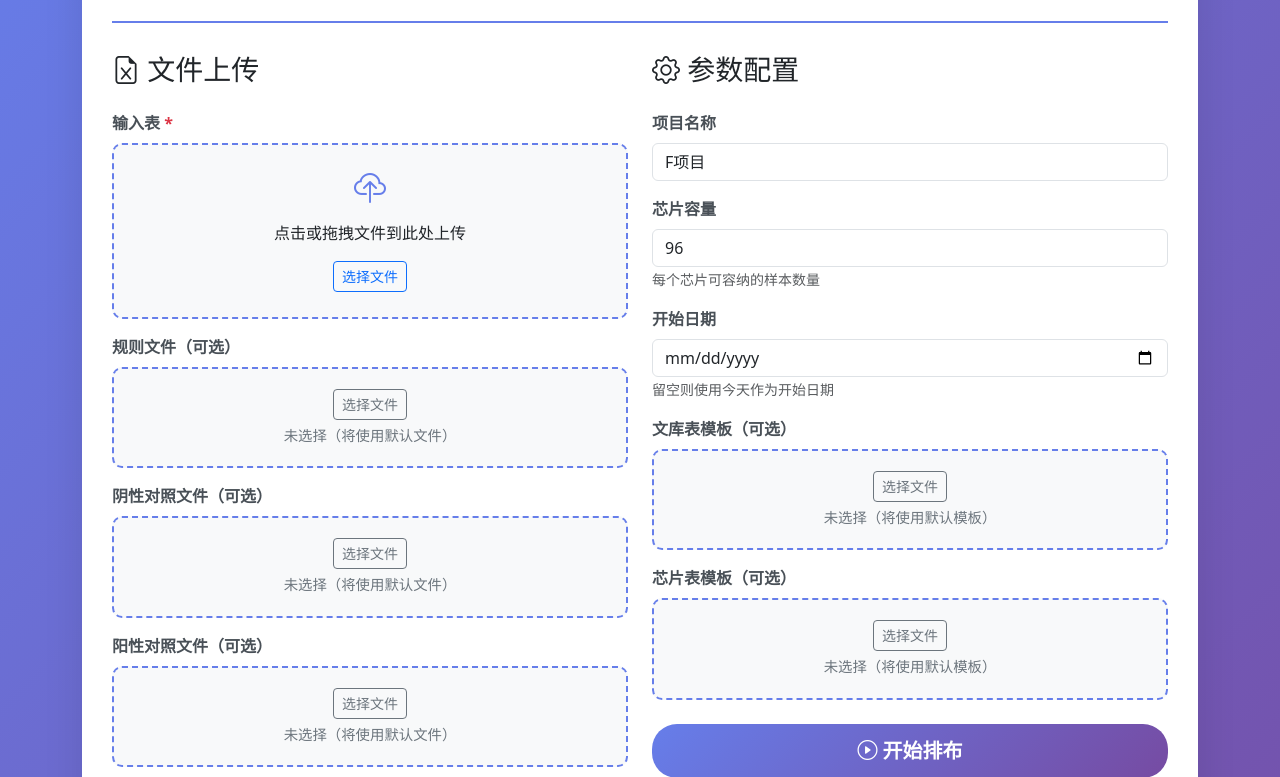
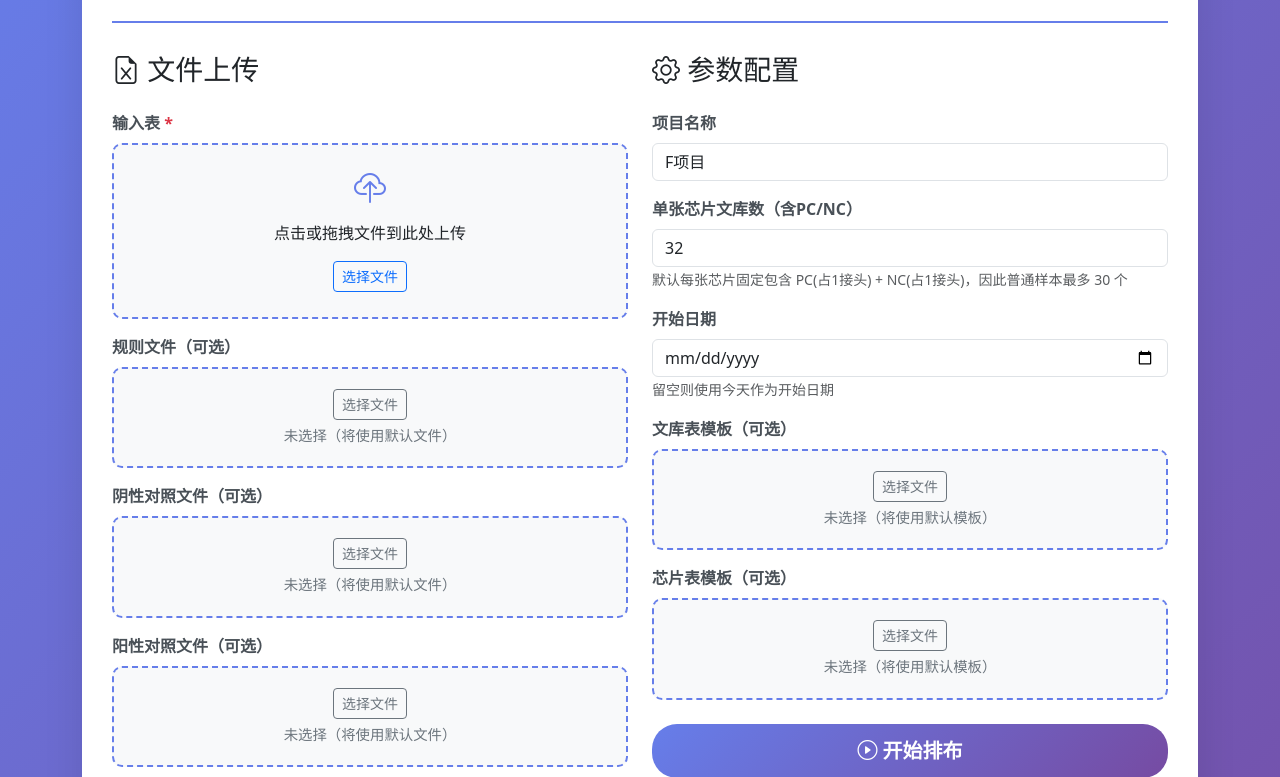
Before and after one commit to Bupoo123/ngs-planner, a Flask app: page / in a window 1280 px wide. Shown: the part 165-942 px from the top of the page. Run offline with Flask 3, Linux system fonts and the light colour scheme.

Commit message:
ui: default chip capacity 32 (includes PC/NC)

```diff
--- a/templates/index.html
+++ b/templates/index.html
@@ -80,9 +80,9 @@
 
             <!-- 芯片容量 -->
             <div class="mb-3">
-                <label for="chipCapacity" class="form-label">芯片容量</label>
-                <input type="number" class="form-control" id="chipCapacity" name="chip_capacity" value="96" min="1" required>
-                <small class="text-muted">每个芯片可容纳的样本数量</small>
+                <label for="chipCapacity" class="form-label">单张芯片文库数（含PC/NC）</label>
+                <input type="number" class="form-control" id="chipCapacity" name="chip_capacity" value="32" min="3" required>
+                <small class="text-muted">默认每张芯片固定包含 PC(占1接头) + NC(占1接头)，因此普通样本最多 30 个</small>
             </div>
 
             <!-- 开始日期 -->
```
Also changed, not shown: README.md.
